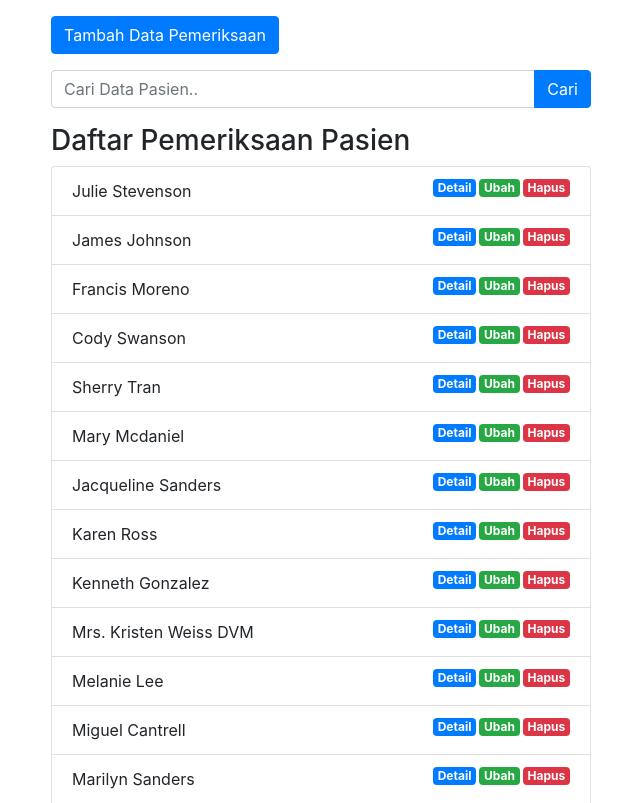
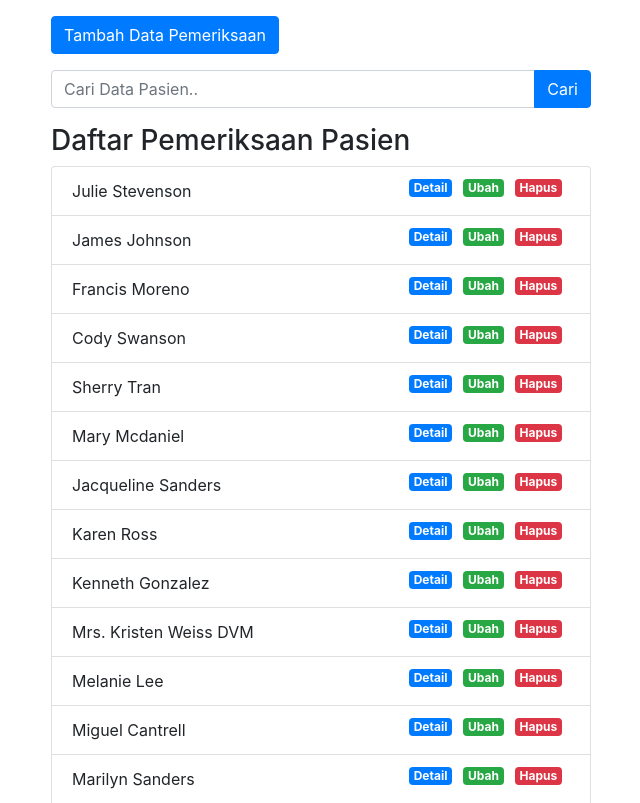
Before and after one commit to MiftahulAdninAdiwati/rumahsakit, a CodeIgniter app: page /ci3rumahsakit/periksa in a window 1280 px wide. Shown: the part 56-859 px from the top of the page, without its empty margins (34-674 px from the left). Run offline with CodeIgniter, Linux system fonts and the light colour scheme; data comes from the database, SQL or seed files in the repository.

Commit message:
ubah untuk hosting

```diff
--- a/application/controllers/Periksa.php
+++ b/application/controllers/Periksa.php
@@ -38,7 +38,7 @@ class Periksa extends CI_Controller {
         } else {
             $this->Periksa_model->tambahDataPeriksa();
             $this->session->set_flashdata('flash', 'Ditambahkan');
-            redirect('periksa');
+            redirect('index.php/periksa');
         }
     }
 
@@ -47,7 +47,7 @@ class Periksa extends CI_Controller {
     {
         $this->Periksa_model->hapusDataPeriksa($id);
         $this->session->set_flashdata('flash', 'Dihapus');
-        redirect('periksa');
+        redirect('index.php/periksa');
     }
 
     public function detail($id)
@@ -78,7 +78,7 @@ class Periksa extends CI_Controller {
         } else {
             $this->Periksa_model->ubahDataPeriksa();
             $this->session->set_flashdata('flash', 'Diubah');
-            redirect('periksa');
+            redirect('index.php/periksa');
         }
     }
 
--- a/application/views/periksa/index.php
+++ b/application/views/periksa/index.php
@@ -47,11 +47,11 @@
                     <li class="list-group-item">
                         <?= $prs['namapasien']; ?>
                         <a href="<?= base_url(); ?>periksa/hapus/<?= $prs['id']; ?>"
-                        class="badge badge-danger float-right" onclick="return confirm('Apakah anda yakin ingin menghapus data?');">Hapus</a>
+                        class="badge badge-danger float-right mr-2" onclick="return confirm('Apakah anda yakin ingin menghapus data?');">Hapus</a>
                         <a href="<?= base_url(); ?>periksa/ubah/<?= $prs['id']; ?>"
-                        class="badge badge-success float-right">Ubah</a>
+                        class="badge badge-success float-right mr-2">Ubah</a>
                         <a href="<?= base_url(); ?>periksa/detail/<?= $prs['id']; ?>"
-                        class="badge badge-primary float-right">Detail</a>
+                        class="badge badge-primary float-right mr-2">Detail</a>
                     </li>
                 <?php endforeach ?>
             </ul>
```
